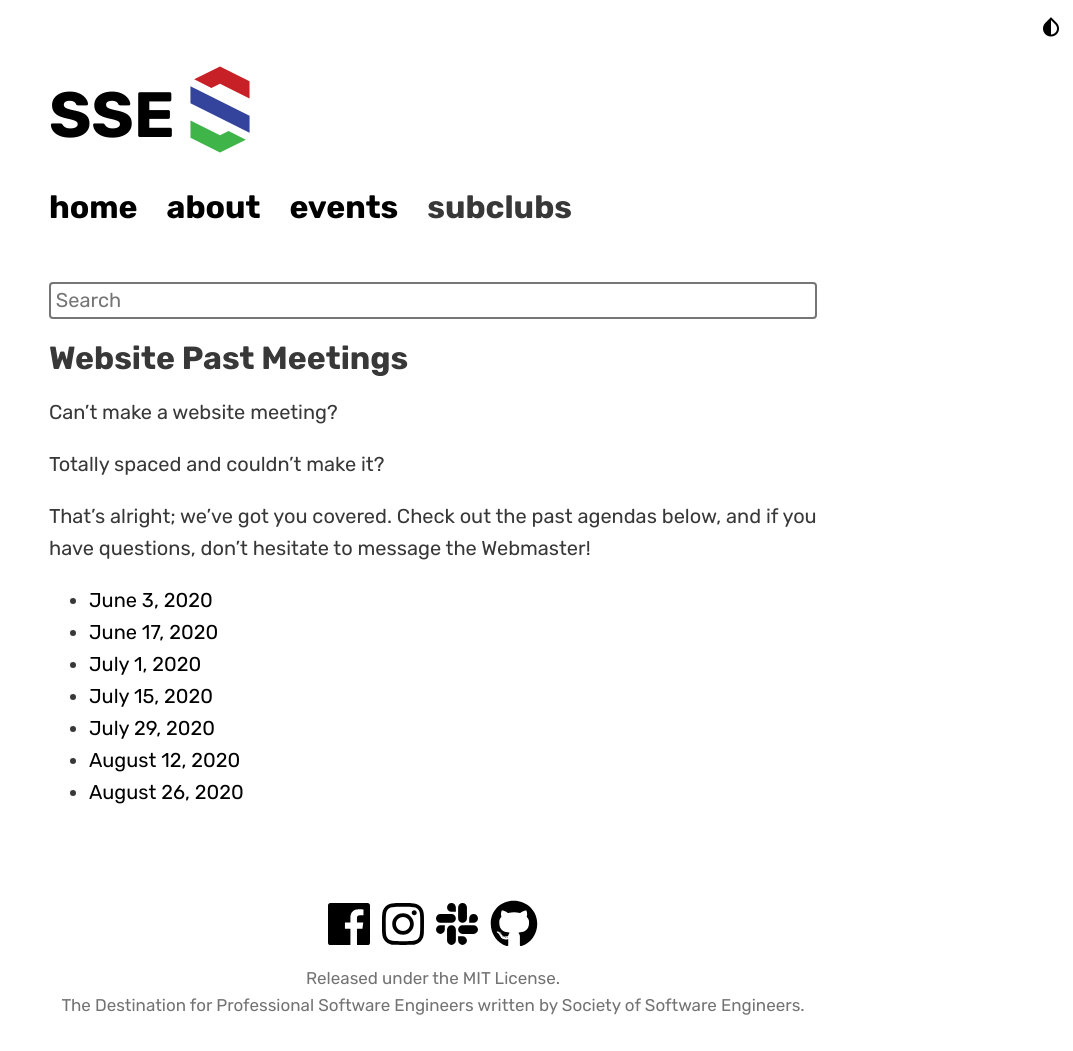
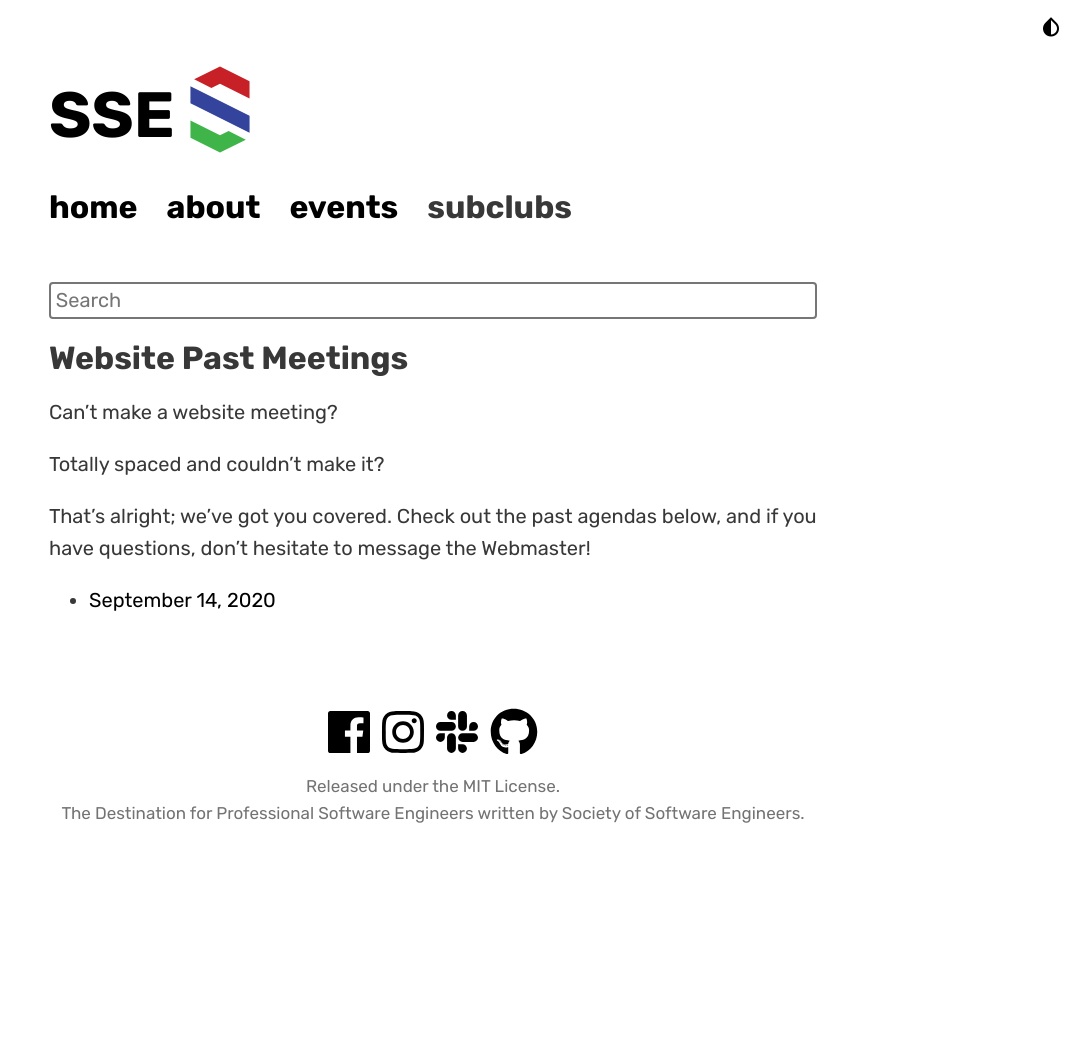
Before and after one commit to msoe-sse/msoe-sse.github.io, a Jekyll site: the page built from _events/pastMeetings.md, in a window 1280 px wide. Shown: the whole page, without its empty margins (207-1280 px from the left). Built offline with Jekyll 4.4.1, drawn with Linux system fonts in a browser that asks for light colours; nearby versions of some CDN libraries; some web fonts are replaced; after the commit the page ends 900 px from its top, so only the background shows below that.

Commit message:
Update pastMeetings.yml

```diff
--- a/_data/pastMeetings.yml
+++ b/_data/pastMeetings.yml
@@ -1,20 +1,2 @@
-- date: June 3, 2020
-  link: https://docs.google.com/document/d/1kNDDtxssDa6TNWOxGUpxIs-X1ayA36O0dRmclLMzu-o/edit?usp=sharing
-
-- date: June 17, 2020
-  link: https://docs.google.com/document/d/1lJc_xTtbsAKqbB236Xs8ldRsgxL6IE5oj-U6Iq82-7c/edit?usp=sharing
-
-- date: July 1, 2020
-  link: https://docs.google.com/document/d/1Wkrr_5YiGGGWpWk7Li0xNFI9ykc0yKV_apRJ6dc_Zfo/edit?usp=sharing
-
-- date: July 15, 2020
-  link: https://docs.google.com/document/d/1qnNbXxtue8kGbNCVuhH44PhJe6VI-mfAdGUWDH3Ydpw/edit?usp=sharing
-
-- date: July 29, 2020
-  link: https://docs.google.com/document/d/1jTf-7RuXO1ZDRn2Ewnx2C5cBqVs1qhfVnOnRDI3C1N8/edit?usp=sharing
-
-- date: August 12, 2020
-  link: https://docs.google.com/document/d/1zHvQSjpxvfyBWRHExUq38T0o_MFyy1tm0R0kjWyMFac/edit?usp=sharing
-
-- date: August 26, 2020
-  link: https://docs.google.com/document/d/1M3WePfTUAuXnU_a-qpe0xw4l9XBuN5TD6l6DMe8f7DY/edit?usp=sharing
+- date: September 14, 2020
+  link: https://docs.google.com/document/d/1MAaBZUrrngJ4DDJM0pjrPdZBPwbGrISuVkAKyUU-vKc/edit?usp=sharing
```
